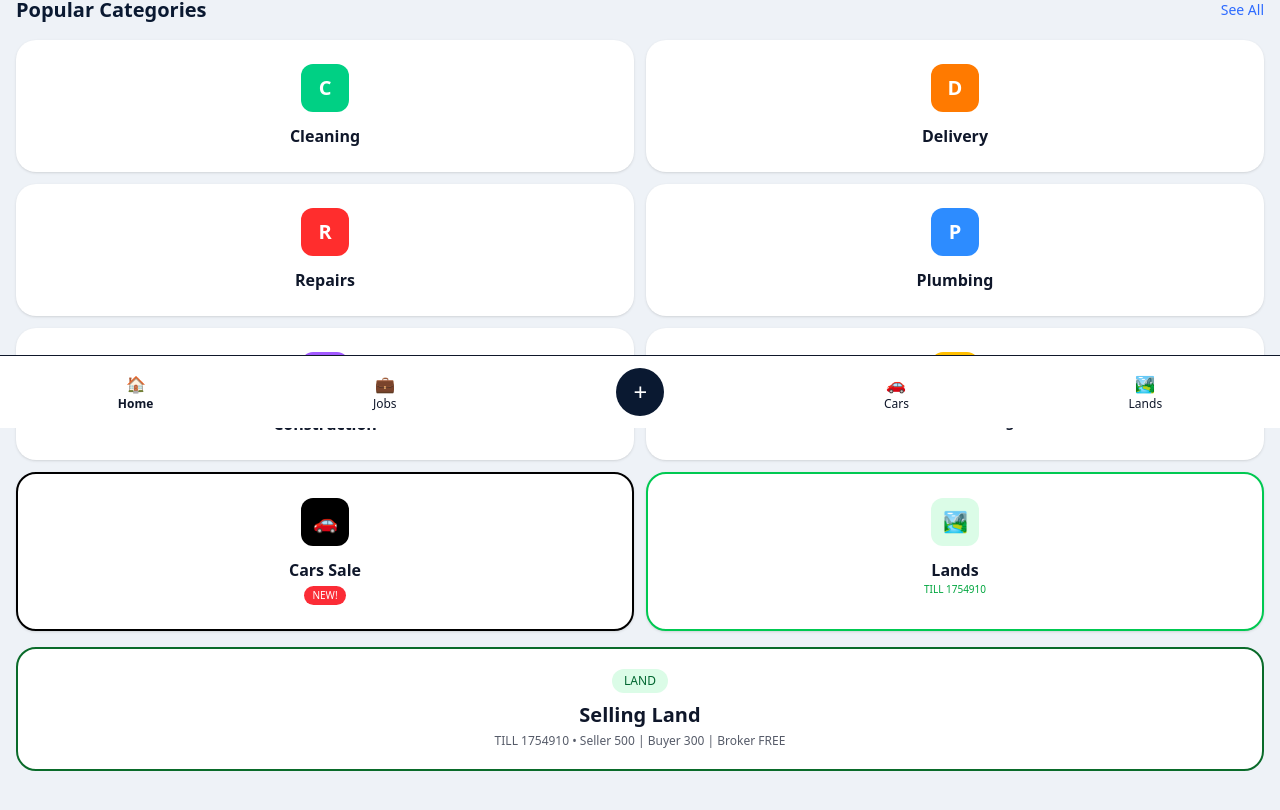
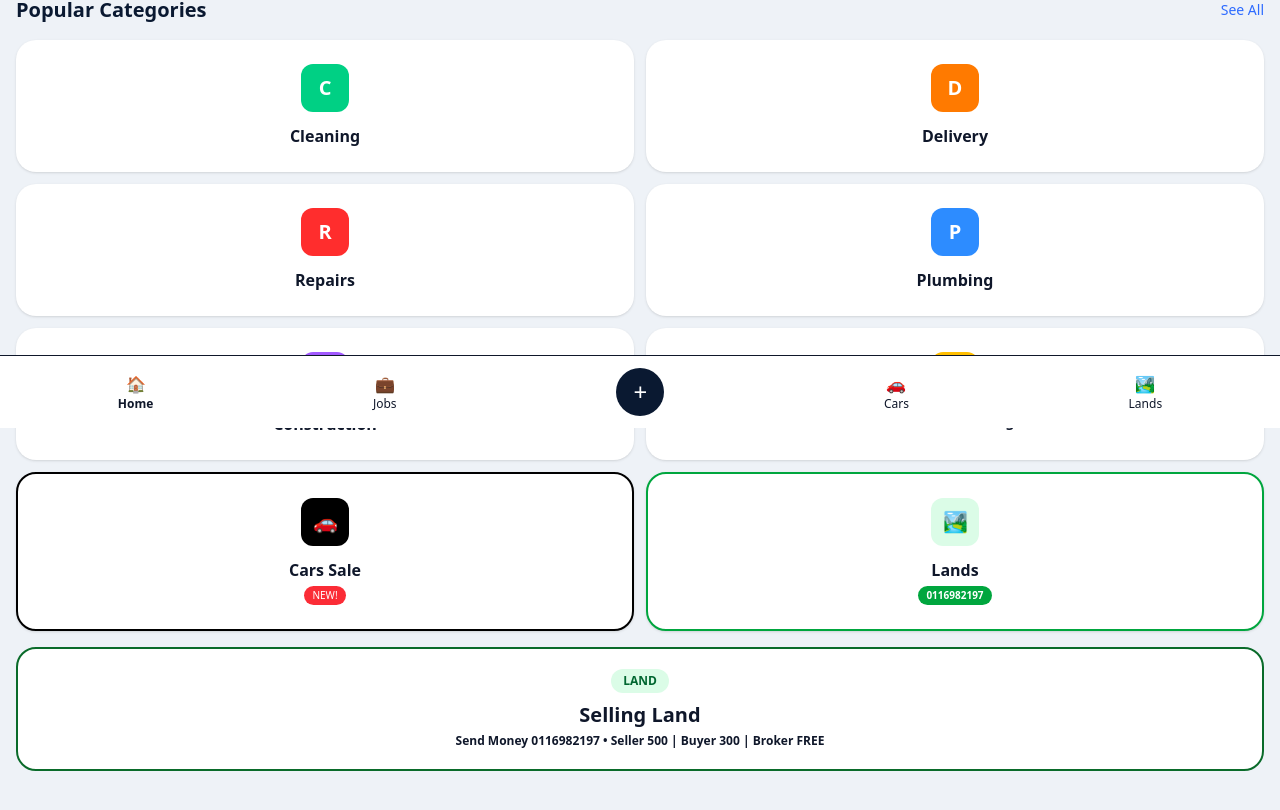
Before and after one commit to njoguemmanuel04-lgtm/taskmate, a Next.js app: page / in a window 1280 px wide. Shown: the part 372-1182 px from the top of the page. Built offline with nearby package versions, Linux system fonts and the light colour scheme.

Commit message:
Update page.tsx

```diff
--- a/app/page.tsx
+++ b/app/page.tsx
@@ -19,28 +19,18 @@ export default function Home() {
           </div>
         </div>
 
-        {/* SEARCH */}
         <div className="bg-white rounded-full p-2 flex items-center mt-5">
-          <input
-            placeholder="Search..."
-            className="flex-1 px-4 text-black outline-none bg-transparent"
-          />
-          <button className="bg-[#0a1931] text-white px-6 py-3 rounded-full font-bold">
-            Search
-          </button>
+          <input placeholder="Search..." className="flex-1 px-4 text-black outline-none bg-transparent" />
+          <button className="bg-[#0a1931] text-white px-6 py-3 rounded-full font-bold">Search</button>
         </div>
 
-        {/* BLUE BANNER */}
         <div className="bg-[#2d6bff] rounded-[20px] p-5 mt-5">
           <h2 className="text-xl font-black">Trusted Services Across Kenya</h2>
           <p className="text-sm opacity-90 mt-1">Skilled workers • Secure payments</p>
-          <Link href="/jobs" className="bg-white text-black inline-block px-5 py-2.5 rounded-full font-black mt-3">
-            + Post a Job
-          </Link>
+          <Link href="/jobs" className="bg-white text-black inline-block px-5 py-2.5 rounded-full font-black mt-3">+ Post a Job</Link>
         </div>
       </div>
 
-      {/* POPULAR CATEGORIES */}
       <div className="p-4">
         <div className="flex justify-between items-center mb-4">
           <h2 className="font-black text-xl text-[#0a1931]">Popular Categories</h2>
@@ -77,21 +67,20 @@ export default function Home() {
             <p className="font-black mt-3">Cars Sale</p>
             <p className="text-[10px] bg-red-500 text-white px-2 py-0.5 rounded-full mt-1">NEW!</p>
           </Link>
-          <Link href="/lands" className="bg-white p-6 rounded-[20px] flex flex-col items-center shadow-sm border-2 border-green-500">
+          <Link href="/lands" className="bg-white p-6 rounded-[20px] flex flex-col items-center shadow-sm border-2 border-green-600">
             <div className="w-12 h-12 bg-green-100 rounded-xl flex items-center justify-center text-xl">🏞️</div>
             <p className="font-black mt-3">Lands</p>
-            <p className="text-[10px] text-green-600">TILL 1754910</p>
+            <p className="text-[10px] bg-green-600 text-white px-2 py-0.5 rounded-full mt-1 font-bold">0116982197</p>
           </Link>
         </div>
 
         <Link href="/lands" className="bg-white border-2 border-[#0a6b2a] rounded-[20px] p-5 mt-4 flex flex-col items-center text-center block">
-          <span className="bg-green-100 text-green-800 text-xs px-3 py-1 rounded-full">LAND</span>
+          <span className="bg-green-100 text-green-800 text-xs px-3 py-1 rounded-full font-bold">LAND</span>
           <h3 className="font-black text-xl mt-2">Selling Land</h3>
-          <p className="text-xs mt-1 opacity-70">TILL 1754910 • Seller 500 | Buyer 300 | Broker FREE</p>
+          <p className="text-xs mt-1 font-bold">Send Money 0116982197 • Seller 500 | Buyer 300 | Broker FREE</p>
         </Link>
       </div>
 
-      {/* BOTTOM NAV - ADMIN REMOVED! */}
       <div className="fixed bottom-0 left-0 right-0 bg-white border-t flex justify-around items-center py-3 px-2">
         <Link href="/" className="flex flex-col items-center"><span>🏠</span><span className="text-xs font-bold">Home</span></Link>
         <Link href="/jobs" className="flex flex-col items-center"><span>💼</span><span className="text-xs">Jobs</span></Link>
```
